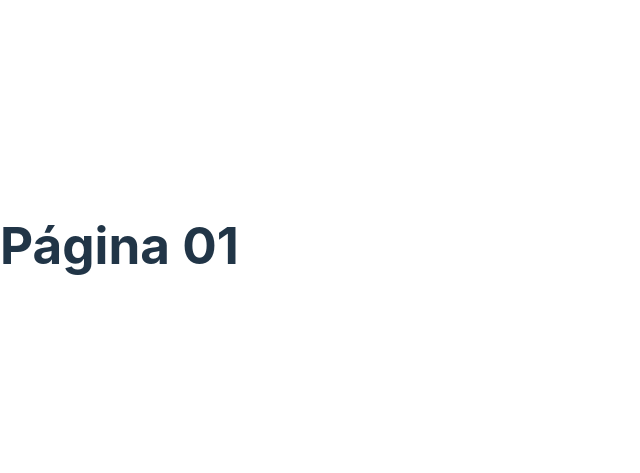
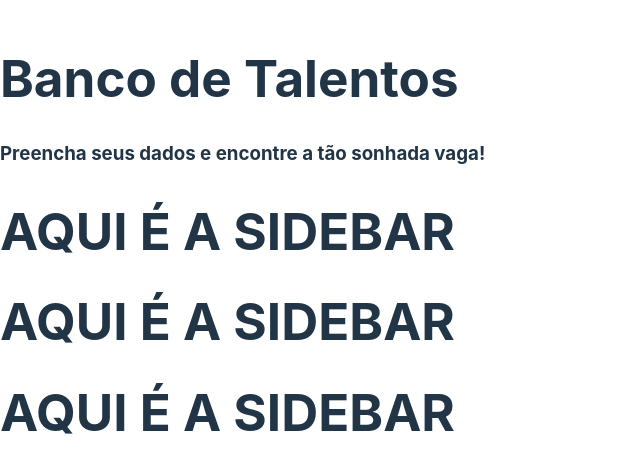
Before and after one commit to Tassio-Med/multiform, a React (Vite) app: page / in a window 1280 px wide. Shown: the part 155-628 px from the top of the page, without its empty margins (0-640 px from the left). Built offline with nearby package versions, Linux system fonts and the light colour scheme.

Commit message:
feat: página 1 adicionada ao Theme

```diff
--- a/src/pages/PageForm1/index.tsx
+++ b/src/pages/PageForm1/index.tsx
@@ -1,7 +1,9 @@
+import { Theme } from "../../components/Theme"
+
 export const PageForm1 = () => {
   return(
-    <div>
+    <Theme>
       <h1>Página 01</h1>
-    </div>
+    </Theme>
   )
 }
```
